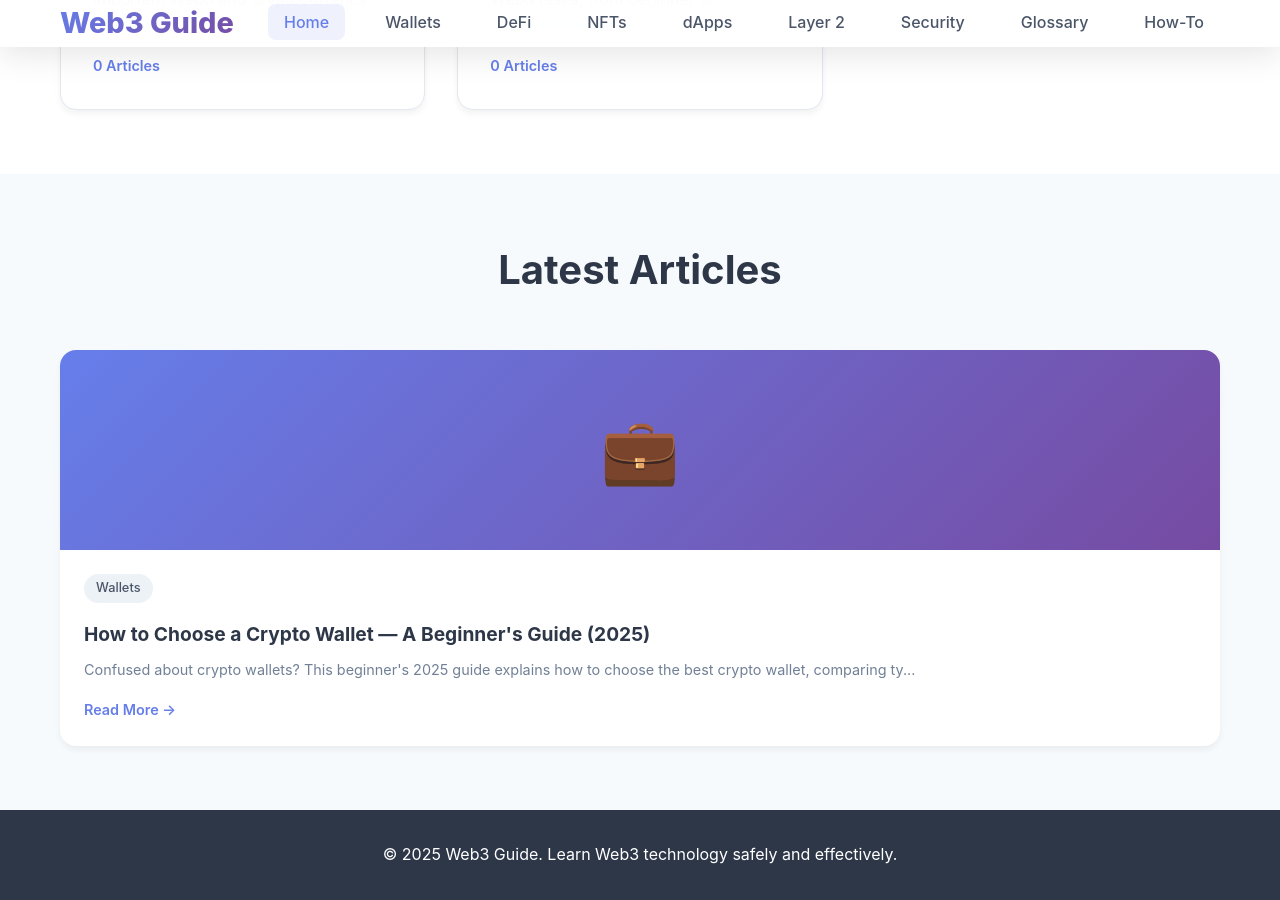
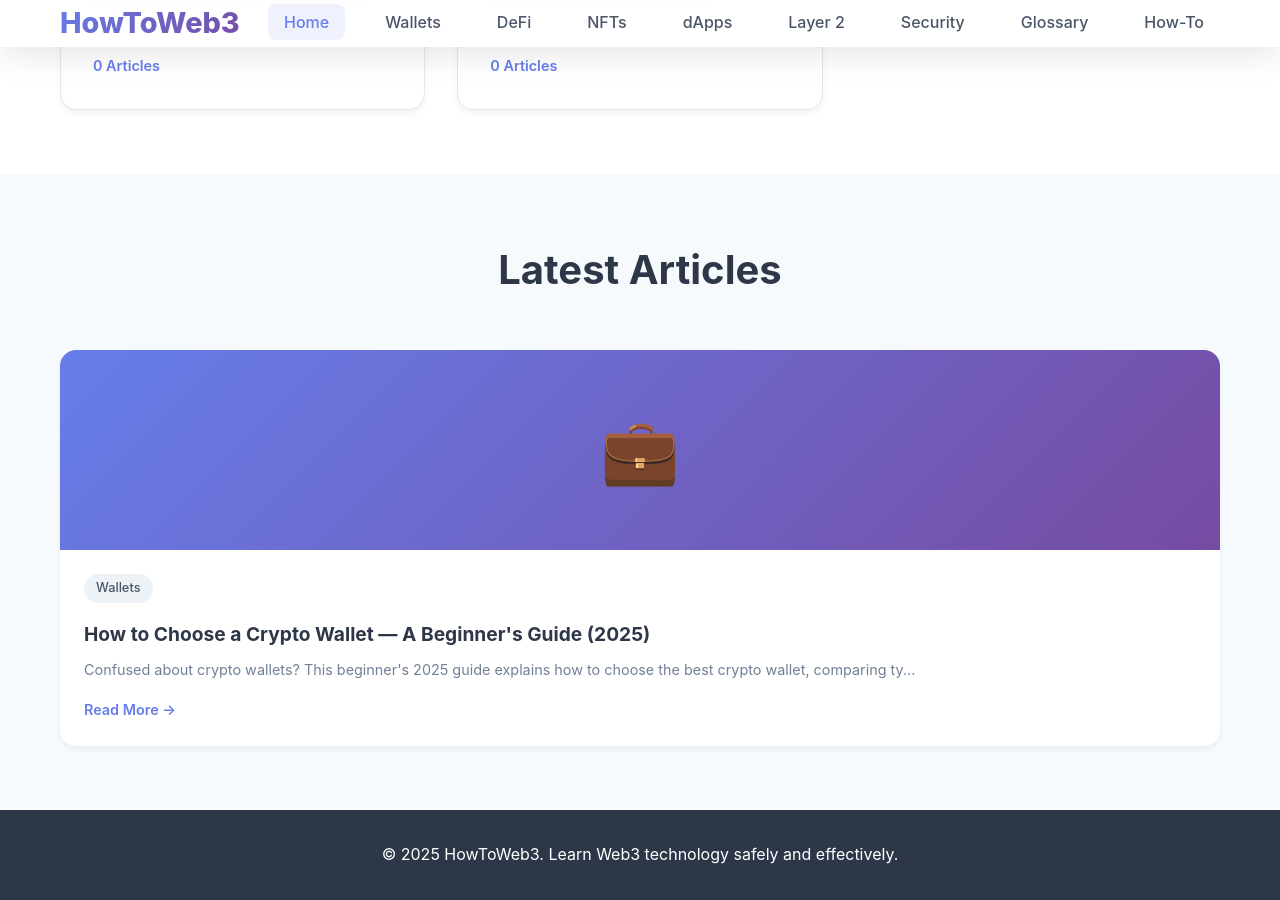
Before and after one commit to gummybearsk/howtoweb3.pro, a Jekyll site: the page built from index.html, in a window 1280 px wide and 900 px high, scrolled down 1581 px. Built offline with Jekyll 4.4.1, drawn with Linux system fonts in a browser that asks for light colours; some of the changed lines change nothing that is shown.

Commit message:
Update _config.yml

```diff
--- a/_config.yml
+++ b/_config.yml
@@ -1,5 +1,6 @@
-title: Web3 Guide
-description: Your Complete Guide to Decentralized Web
+# Site settings
+title: "HowToWeb3"
+description: "Your comprehensive guide to Web3 technology"
 baseurl: ""
 url: "https://howtoweb3.pro"
 
@@ -19,13 +20,63 @@
   - jekyll-feed
   - jekyll-sitemap
 
-# Categories
+# Categories (in display order)
 category_list:
-  - how-to-guides
   - wallets
+  - defi
+  - nfts
   - dapps
-  - nfts
   - layer2
-  - defi
   - security
   - glossary
+  - how-to-guides
+
+# Navigation
+navigation:
+  - title: "Home"
+    url: "/"
+  - title: "Wallets"
+    url: "/wallets/"
+  - title: "DeFi"
+    url: "/defi/"
+  - title: "NFTs"
+    url: "/nfts/"
+  - title: "dApps"
+    url: "/dapps/"
+  - title: "Layer 2"
+    url: "/layer2/"
+  - title: "Security"
+    url: "/security/"
+  - title: "Glossary"
+    url: "/glossary/"
+  - title: "How-To Guides"
+    url: "/how-to-guides/"
+
+# Defaults
+defaults:
+  - scope:
+      path: ""
+      type: "posts"
+    values:
+      layout: "default"
+  - scope:
+      path: ""
+    values:
+      layout: "default"
+
+# SEO
+author: "HowToWeb3"
+twitter:
+  username: "howtoweb3"
+social:
+  name: "HowToWeb3"
+  links:
+    - "https://howtoweb3.pro"
+
+# Exclude from processing
+exclude:
+  - README.md
+  - Gemfile
+  - Gemfile.lock
+  - node_modules
+  - vendor
```
